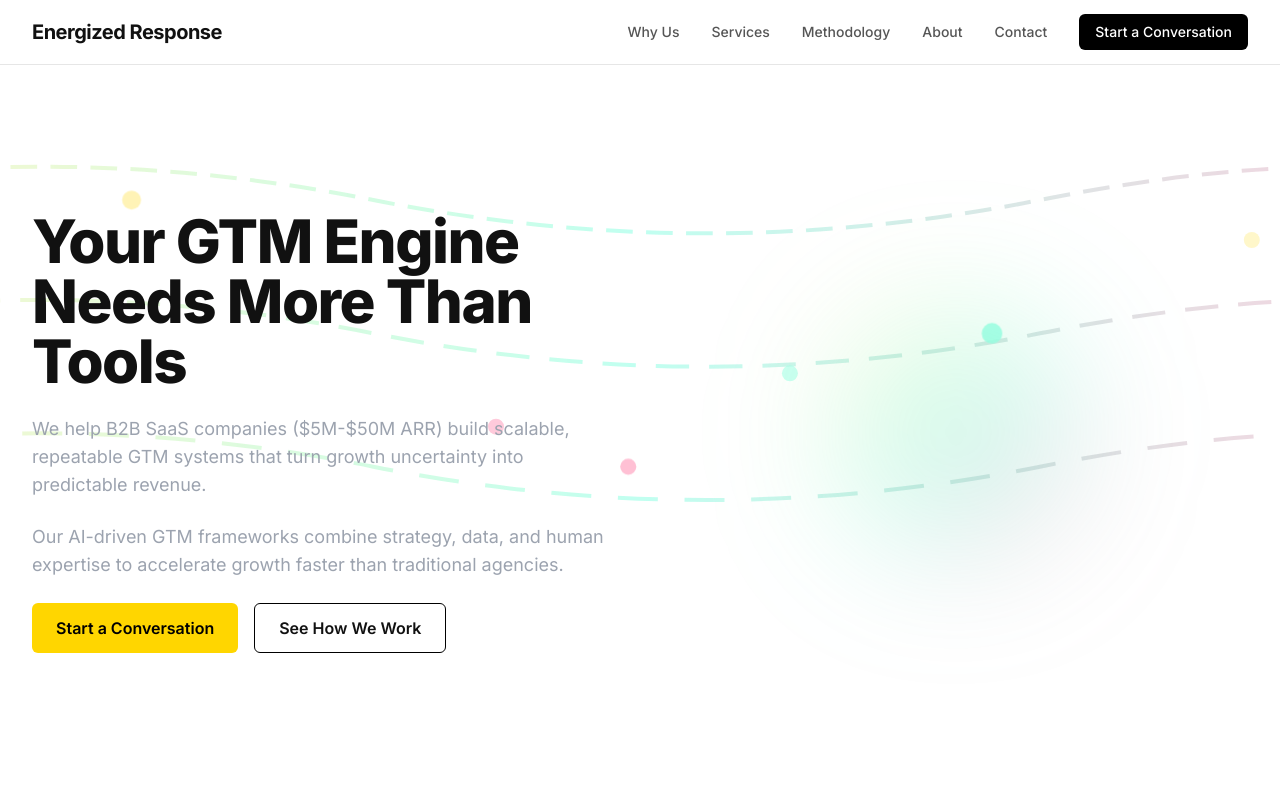
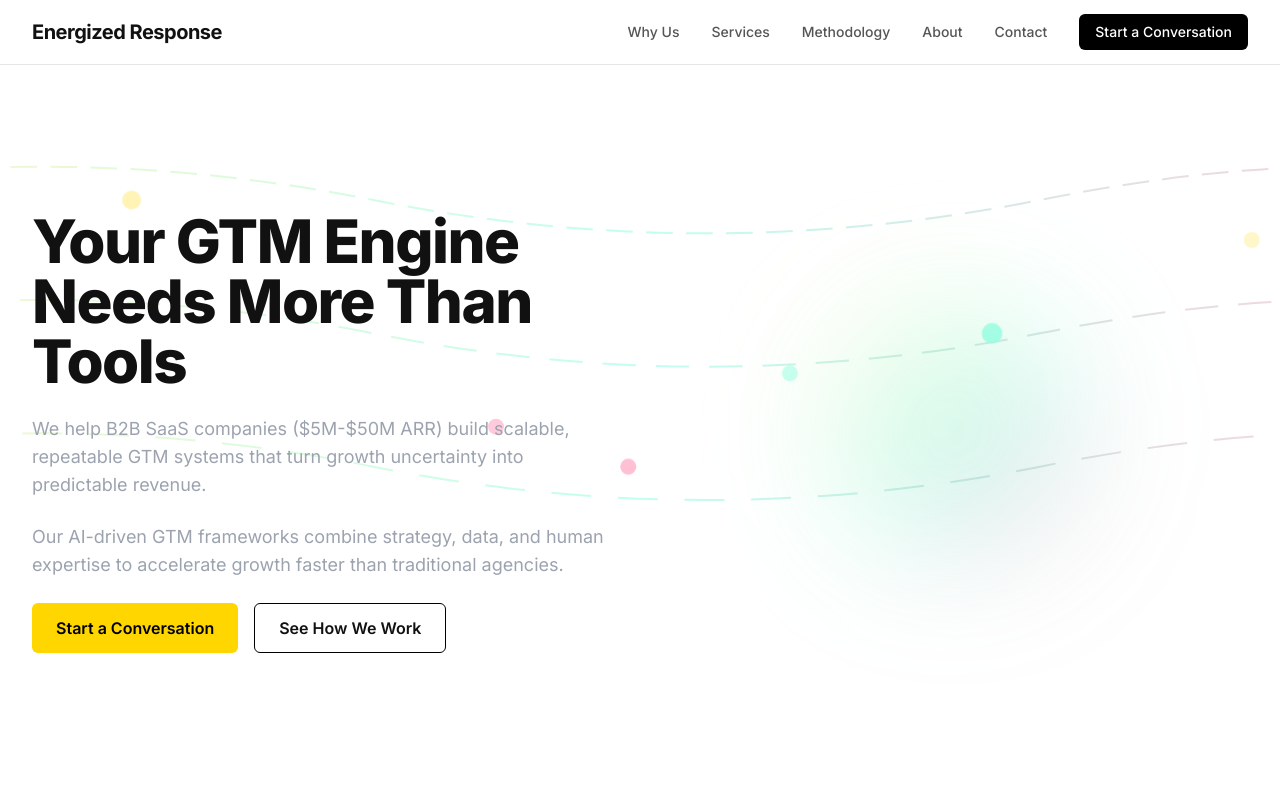
Before and after one commit to Will1z/EnergizedResponse, a Next.js app: page / in a window 1280 px wide. Shown: the top 800 px of the page. Built offline with nearby package versions, Linux system fonts and the light colour scheme.

Commit message:
Make parallax lines slimmer

```diff
--- a/components/ParallaxLines.tsx
+++ b/components/ParallaxLines.tsx
@@ -171,7 +171,7 @@ export default function ParallaxLines() {
             className="line1"
             d="M-200,150 Q50,100 300,150 Q550,200 800,150 Q1050,100 1200,150"
             stroke="url(#grad-flow-pure)"
-            strokeWidth="3"
+            strokeWidth="1.5"
             fill="none"
             strokeDasharray="20 10"
           />
@@ -181,7 +181,7 @@ export default function ParallaxLines() {
             className="line2"
             d="M-200,250 Q50,200 300,250 Q550,300 800,250 Q1050,200 1200,250"
             stroke="url(#grad-flow-pure)"
-            strokeWidth="3"
+            strokeWidth="1.5"
             fill="none"
             strokeDasharray="25 15"
           />
@@ -191,7 +191,7 @@ export default function ParallaxLines() {
             className="line3"
             d="M-200,350 Q50,300 300,350 Q550,400 800,350 Q1050,300 1200,350"
             stroke="url(#grad-flow-pure)"
-            strokeWidth="3"
+            strokeWidth="1.5"
             fill="none"
             strokeDasharray="30 20"
           />
```
